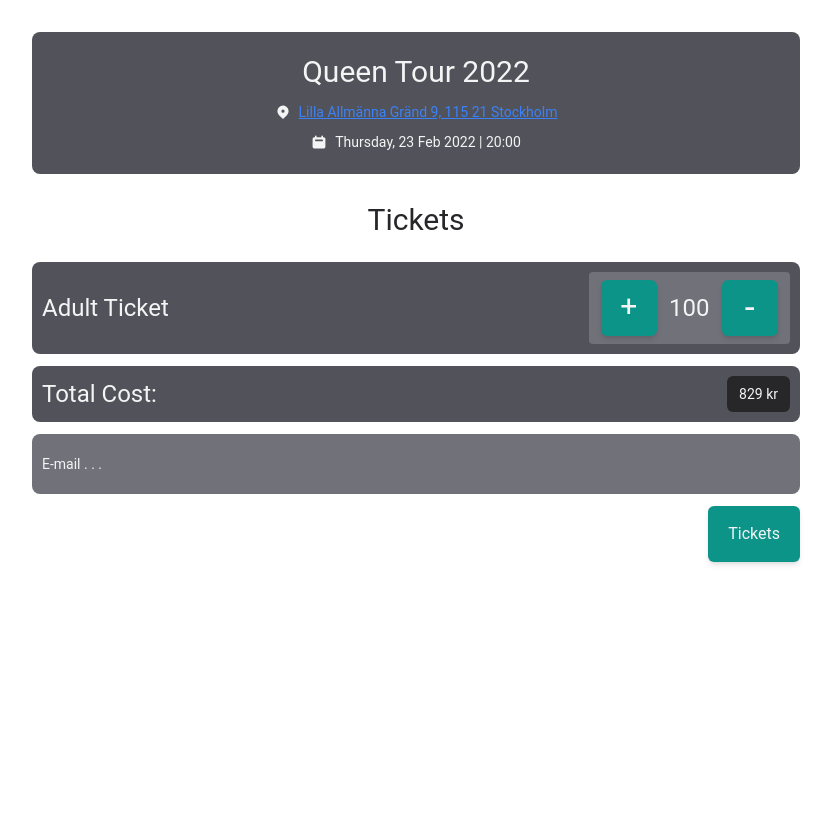
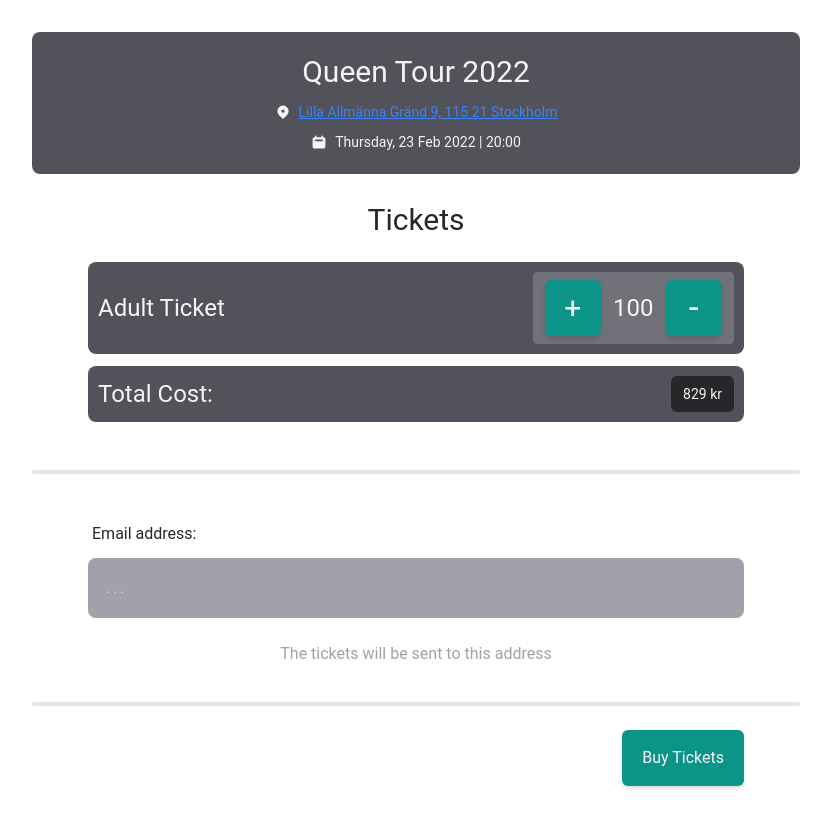
Before and after one commit to mebn/biljettsystem, a React (Create React App) app in the folder client/: page /event/1/book in a window 1280 px wide. Shown: the top 828 px of the page, without its empty margins (224-1055 px from the left). Before the commit the page ends 800 px from the top, so only its background shows below. Built offline with nearby package versions, Linux system fonts and the light colour scheme.

Commit message:
Add dividers and minor cosmetic details

```diff
--- a/client/src/pages/EventTransaction/EventTransaction.jsx
+++ b/client/src/pages/EventTransaction/EventTransaction.jsx
@@ -1,7 +1,6 @@
 import { useParams } from "react-router-dom";
 import EventInfo from "../../components/EventInfo/EventInfo";
 import { CalendarIcon, LocationMarkerIcon } from '@heroicons/react/solid'
-
 
 const eventInfo = {
     title: "Queen", longTitle: "Queen Tour 2022", location: "Gröna Lund",
@@ -34,16 +33,16 @@
             </div>
 
 
-            <div className="flex flex-col mx-6 my-4 gap-3 md:mx-0">
+            <div className="flex flex-col mx-6 my-4 gap-3 md:mx-14">
 
                 <div className="text-2xl md:text-3xl md:text-zinc-800 my-3 text-center">Tickets</div>
                 <div className="bg-zinc-600 rounded-lg p-2.5 text-sm">
                     <div className="flex justify-between items-center">
                         <div className="text-2xl md:text-zinc-100 md:text-2xl ">Adult Ticket</div>
                         <div className= "bg-zinc-500 px-3 py-2 rounded grid grid-cols-3 gap-1">
-                            <div className=" bg-teal-600 block px-2 py-2 rounded-md hover:bg-teal-800 text-center shadow-md md:text-3xl text-2xl">+</div>
+                            <button className=" bg-teal-600 block px-2 py-2 rounded-md hover:bg-teal-800 text-center shadow-md md:text-3xl text-2xl">+</button>
                             <div className="block px-2 py-3 rounded-md text-center md:text-2xl text-1x1">100</div>
-                            <div className="bg-teal-600 block px-2 py-2 rounded-md hover:bg-teal-800 text-center shadow-md md:text-4xl text-2xl">-</div>
+                            <button className="bg-teal-600 block px-2 py-2 rounded-md hover:bg-teal-800 text-center shadow-md md:text-4xl text-2xl">-</button>
                         </div>
                     </div>
                 </div>
@@ -54,15 +53,28 @@
                         <div className="bg-zinc-800 block px-3 py-2 rounded-md">{eventInfo.price} kr</div>
                     </div>
                 </div>
+            </div>
 
-                <div className="bg-zinc-500 py-5 rounded-lg p-2.5 text-sm">
-                    <div className="text-standard text-left"> E-mail . . . </div>
+            <div className="bg-zinc-700 md:bg-zinc-200 py-0.5 rounded-md p-2.5 my-12 mx-6 md:mx-0"></div>
+
+            <div className="flex flex-col mx-6 my-4 gap-3 md:mx-14">
+                <div className="text-zinc-200 md:text-zinc-800 py-0 px-1">Email address: </div>
+
+                <div className="bg-zinc-500 md:bg-zinc-400 py-5 rounded-lg p-2.5 text-sm">
+                    <div className="text-standard text-left md:text-zinc-200 text-zinc-300 px-2"> . . . </div>
                 </div>
-                <div className="fixed bottom-6 right-0 left-0 mx-6 md:static md:mx-0 md:self-end">
-                    <button className="bg-teal-600 rounded-md h-14 w-full bottom-0 md:w-auto hover:bg-teal-800 shadow-md hover:shadow-lg">Tickets</button>
-                </div>
+                <div className="text-zinc-500 md:text-zinc-400 text-center py-3">The tickets will be sent to this address</div>
 
             </div>
+
+            <div className="bg-zinc-700 md:bg-zinc-200 py-0.5 rounded-md p-2.5 my-6 mx-6 md:mx-0"></div>
+
+            <div className="flex flex-col mx-6 my-4 gap-3 md:mx-14">
+                <div className="fixed bottom-6 right-0 left-0 mx-6 md:static md:mx-0 md:self-end">
+                    <button className="bg-teal-600 rounded-md h-14 w-full bottom-0 md:w-auto hover:bg-teal-800 shadow-md hover:shadow-lg">Buy Tickets</button>
+                </div>
+            </div>
+
         </div>
     )
 }
```
